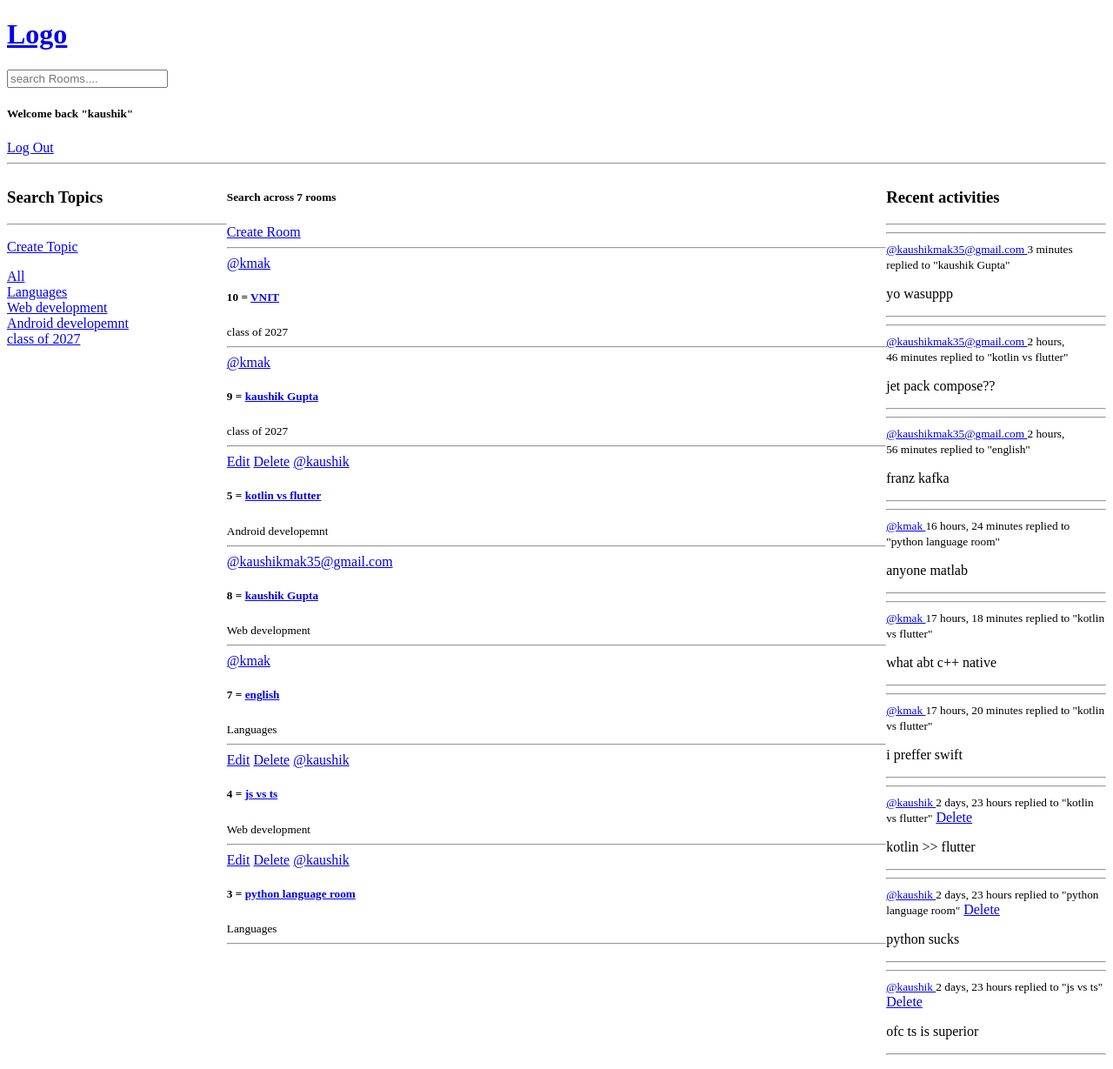
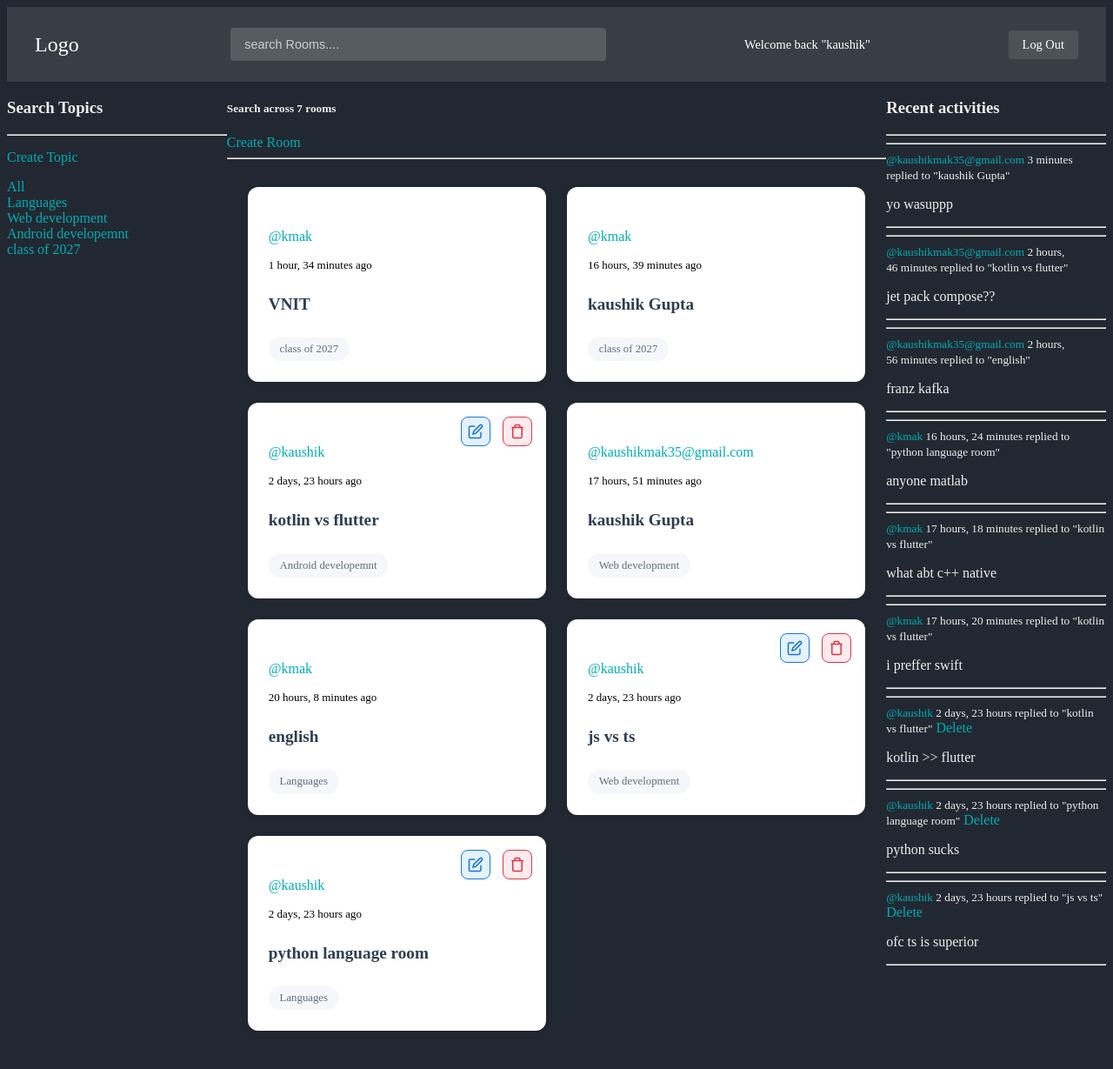
Before and after one commit to Kaushikmak/Room-chat, a Django app: page / in a window 1280 px wide. Shown: the whole page at 87% size. After the commit the page ends 1185 px from the top, so only its background shows below. Run offline with Django 5.2, Linux system fonts and the light colour scheme; a user stored in the database is signed in; data comes from the database, SQL or seed files in the repository; both versions use the stored data as it was after the commit.

Commit message:
theming and designing of feed widget

```diff
--- a/base/forms.py
+++ b/base/forms.py
@@ -5,4 +5,5 @@ class RoomForm(ModelForm):
     class Meta:
         model = Room
         fields = '__all__'
+        exclude = ['host','participants']
         # fields = ['topic','name']
--- a/base/templates/base/feed_widget.html
+++ b/base/templates/base/feed_widget.html
@@ -1,14 +1,57 @@
-{% for i in rooms %}
+<!-- <div class="feed-container">
+  {% for i in rooms %}
       <div>
         {% if request.user == i.host %}
+        <div class="action-buttons">
           <a href="{% url 'update-room' i.id %}">Edit</a>
           <a href="{% url 'delete-room' i.id %}">Delete</a>
+        </div>
+
         {% endif %}
 
 
-        <a href="{% url 'user-profile' i.host.id %}">@{{ i.host.username }}</a>
+        <a href="{% url 'user-profile' i.host.id %}">
+          <span>@{{ i.host.username }}</span>
+          <time>{{i.created|timesince}} ago</time>
+      </a>
         <h5>{{i.id}} = <a href="{% url 'room' i.id %}">{{i.name}}</a></h5>
         <small>{{i.topic.name}}</small>
-        <hr />
+
       </div>
       {% endfor %}
+</div> -->
+
+<div class="feed-container">
+  {% for i in rooms %}
+      <div>
+        {% if request.user == i.host %}
+        <div class="action-buttons-edit">
+            <a href="{% url 'update-room' i.id %}" title="Edit">
+                <svg width="18" height="18" viewBox="0 0 24 24" fill="none" stroke="currentColor" stroke-width="2">
+                    <path d="M11 4H4a2 2 0 0 0-2 2v14a2 2 0 0 0 2 2h14a2 2 0 0 0 2-2v-7"></path>
+                    <path d="M18.5 2.5a2.121 2.121 0 0 1 3 3L12 15l-4 1 1-4 9.5-9.5z"></path>
+                </svg>
+            </a>
+        </div>
+        <div class="action-buttons-delete">
+            <a href="{% url 'delete-room' i.id %}" title="Delete">
+                <svg width="18" height="18" viewBox="0 0 24 24" fill="none" stroke="currentColor" stroke-width="2">
+                    <path d="M3 6h18"></path>
+                    <path d="M19 6v14a2 2 0 0 1-2 2H7a2 2 0 0 1-2-2V6"></path>
+                    <path d="M8 6V4a2 2 0 0 1 2-2h4a2 2 0 0 1 2 2v2"></path>
+                </svg>
+            </a>
+        </div>
+    {% endif %}
+
+          <a href="{% url 'user-profile' i.host.id %}">
+              <span>@{{ i.host.username }}</span>
+
+          </a>
+          <time>{{i.created|timesince}} ago</time>
+
+          <h5><a href="{% url 'room' i.id %}">{{i.name}}</a></h5>
+          <small>{{i.topic.name}}</small>
+      </div>
+  {% endfor %}
+</div>
--- a/base/views.py
+++ b/base/views.py
@@ -97,7 +97,9 @@ def createRoom(request):
     if request.method == 'POST':
         form = RoomForm(request.POST)
         if form.is_valid():
-            form.save()
+            room = form.save(commit=False)
+            room.host = request.user
+            room.save()
             return redirect('home')
 
     context = {'form': form}
--- /dev/null
+++ b/static/styles/main.css
@@ -0,0 +1,303 @@
+body{
+    background-color: #222831;
+    color: #EEEEEE;
+}
+
+a{
+    color: #00ADB5;
+    text-decoration: none;
+}
+
+time{
+    font-size: small;
+    color: black;
+}
+
+/* Feed Container */
+.feed-container {
+    display: grid;
+    grid-template-columns: repeat(auto-fill, minmax(300px, 1fr));
+    gap: 1.5rem;
+    padding: 1.5rem;
+}
+
+/* Card */
+.feed-container > div {
+    background: #FFFFFF;
+    border-radius: 12px;
+    padding: 3rem 1.5rem 1.5rem;  /* Increased top padding */
+    box-shadow: 0 2px 8px rgba(0,0,0,0.08);
+    transition: transform 0.2s ease, box-shadow 0.2s ease;
+    position: relative;
+    display: flex;
+    flex-direction: column;
+    gap: 1rem;
+}
+
+/* Common styles for both button containers */
+.action-buttons-edit,
+.action-buttons-delete {
+    display: flex;
+    position: absolute;
+    top: 1rem;
+}
+
+/* Position edit button */
+.action-buttons-edit {
+    right: 4rem;  /* Increased space between buttons */
+}
+
+/* Position delete button */
+.action-buttons-delete {
+    right: 1rem;
+}
+
+/* Common styles for both button types */
+.action-buttons-edit a,
+.action-buttons-delete a {
+    display: flex;
+    align-items: center;
+    justify-content: center;
+    width: 32px;
+    height: 32px;
+    border-radius: 8px;
+    transition: all 0.2s ease;
+    cursor: pointer;
+}
+
+/* Edit button specific styles */
+.action-buttons-edit a {
+    background-color: #E3F2FD;
+    color: #1976D2;
+    border: 1px solid #1976D2;
+}
+
+.action-buttons-edit a:hover {
+    background-color: #1976D2;
+    color: white;
+    transform: translateY(-2px);
+    box-shadow: 0 4px 8px rgba(25, 118, 210, 0.3);
+}
+
+/* Delete button specific styles */
+.action-buttons-delete a {
+    background-color: #FFEBEE;
+    color: #DC3545;
+    border: 1px solid #DC3545;
+}
+
+.action-buttons-delete a:hover {
+    background-color: #DC3545;
+    color: white;
+    transform: translateY(-2px);
+    box-shadow: 0 4px 8px rgba(220, 53, 69, 0.3);
+}
+
+/* Active state for both buttons */
+.action-buttons-edit a:active,
+.action-buttons-delete a:active {
+    transform: translateY(0);
+    box-shadow: none;
+}
+
+
+/* User Info Link */
+.feed-container a[href*="user-profile"] {
+    display: flex;
+    align-items: center;
+    justify-content: space-between;
+    text-decoration: none;
+    padding: 0.5rem 0;
+    border-bottom: 1px solid #eee;
+    margin-top: 0.5rem;
+}
+
+/* Username */
+.feed-container a[href*="user-profile"] span {
+    color: #666;
+    font-weight: 500;
+    font-size: 0.9rem;
+}
+
+/* Time */
+.feed-container a[href*="user-profile"] time {
+    color: #999;
+    font-size: 0.8rem;
+}
+
+/* Room Title */
+.feed-container h5 {
+    margin: 0.5rem 0;
+    font-size: 1.2rem;
+    line-height: 1.4;
+}
+
+.feed-container h5 a {
+    color: #2C3E50;
+    text-decoration: none;
+    transition: color 0.2s ease;
+    font-weight: 600;
+}
+
+/* Topic Tag */
+.feed-container small {
+    background-color: #F5F7FA;
+    color: #606F7B;
+    padding: 0.4rem 0.8rem;
+    border-radius: 20px;
+    display: inline-block;
+    font-size: 0.8rem;
+    font-weight: 500;
+    align-self: flex-start;
+}
+
+/* Responsive Design */
+@media (max-width: 768px) {
+    .feed-container {
+        grid-template-columns: 1fr;
+        padding: 1rem;
+    }
+
+    .feed-container > div {
+        padding-top: 3.5rem;  /* Increased for mobile */
+    }
+}
+
+@media (min-width: 769px) and (max-width: 1024px) {
+    .feed-container {
+        grid-template-columns: repeat(2, 1fr);
+    }
+}
+
+
+/*----------------------------------------------------------------------------------------------------*/
+
+
+
+
+/* Navbar Container */
+.navbar-container {
+    background-color: #393E46;
+    padding: 1.5rem 2rem;
+    display: flex;
+    align-items: center;
+    justify-content: space-between;
+    box-shadow: 0 2px 4px rgba(0,0,0,0.1);
+}
+
+/* Logo */
+.navbar-container a h1 {
+    color: #FFFFFF;
+    font-size: 1.5rem;
+    font-weight: 500;
+    margin: 0;
+}
+
+/* Search Form */
+.navbar-container form {
+    flex: 1;
+    max-width: 400px;
+    margin: 0 2rem;
+}
+
+.navbar-container form input {
+    width: 100%;
+    padding: 0.7rem 1rem;
+    border: none;
+    border-radius: 4px;
+    background-color: rgba(255,255,255,0.15);
+    color: #FFFFFF;
+    font-size: 0.9rem;
+}
+
+.navbar-container form input::placeholder {
+    color: rgba(255,255,255,0.7);
+}
+
+.navbar-container form input:focus {
+    outline: none;
+    background-color: rgba(255,255,255,0.25);
+}
+
+/* User Welcome Text */
+.navbar-container h5 {
+    color: #FFFFFF;
+    margin: 0 1rem;
+    font-weight: 400;
+    font-size: 0.9rem;
+}
+
+/* Auth Links */
+.navbar-container a[href*="logout"],
+.navbar-container a[href*="login"] {
+    color: #FFFFFF;
+    text-decoration: none;
+    padding: 0.5rem 1rem;
+    border-radius: 4px;
+    background-color: rgba(255,255,255,0.1);
+    transition: background-color 0.3s ease;
+    font-size: 0.9rem;
+    white-space: nowrap;
+}
+
+.navbar-container a[href*="logout"]:hover,
+.navbar-container a[href*="login"]:hover {
+    background-color: rgba(255,255,255,0.2);
+}
+
+/* Hide Horizontal Line */
+.navbar-container hr {
+    display: none;
+}
+
+/* Responsive Design */
+@media (max-width: 992px) {
+    .navbar-container {
+        padding: 1rem;
+    }
+
+    .navbar-container form {
+        max-width: 300px;
+        margin: 0 1rem;
+    }
+}
+
+@media (max-width: 768px) {
+    .navbar-container {
+        flex-wrap: wrap;
+        justify-content: space-between;
+        padding: 0.8rem;
+    }
+
+    .navbar-container a h1 {
+        font-size: 1.2rem;
+    }
+
+    .navbar-container form {
+        order: 3;
+        margin: 0.5rem 0;
+        max-width: 100%;
+        flex-basis: 100%;
+    }
+
+    .navbar-container h5 {
+        font-size: 0.8rem;
+        margin: 0 0.5rem;
+    }
+
+    .navbar-container a[href*="logout"],
+    .navbar-container a[href*="login"] {
+        padding: 0.4rem 0.8rem;
+        font-size: 0.8rem;
+    }
+}
+
+@media (max-width: 480px) {
+    .navbar-container {
+        padding: 0.6rem;
+    }
+
+    .navbar-container a h1 {
+        font-size: 1rem;
+    }
+}
--- a/studiebuddie/settings.py
+++ b/studiebuddie/settings.py
@@ -122,6 +122,10 @@ USE_TZ = True
 
 STATIC_URL = 'static/'
 
+STATICFILES_DIRS = [
+    BASE_DIR / 'static'
+]
+
 # Default primary key field type
 # https://docs.djangoproject.com/en/5.1/ref/settings/#default-auto-field
 
--- a/templates/main.html
+++ b/templates/main.html
@@ -1,9 +1,13 @@
 <!DOCTYPE html>
+
+{% load static %}
+
 <html lang="en">
 <head>
     <meta charset="UTF-8">
     <meta name="viewport" content="width=device-width, initial-scale=1.0">
     <title>Studdie Buddie</title>
+    <link rel="stylesheet" href="{% static 'styles/main.css' %}">
 </head>
 <body>
 
--- a/templates/nav.html
+++ b/templates/nav.html
@@ -1,3 +1,4 @@
+<div class="navbar-container">
     <a href="/">
         <h1>Logo</h1>
     </a>
@@ -13,6 +14,5 @@
         <a href="{% url 'login' %}">Login</a>
     {% endif %}
 
-
-
     <hr>
+</div>
```
Also changed, not shown: db.sqlite3. Lines whose indentation alone changed are shown as unchanged.
